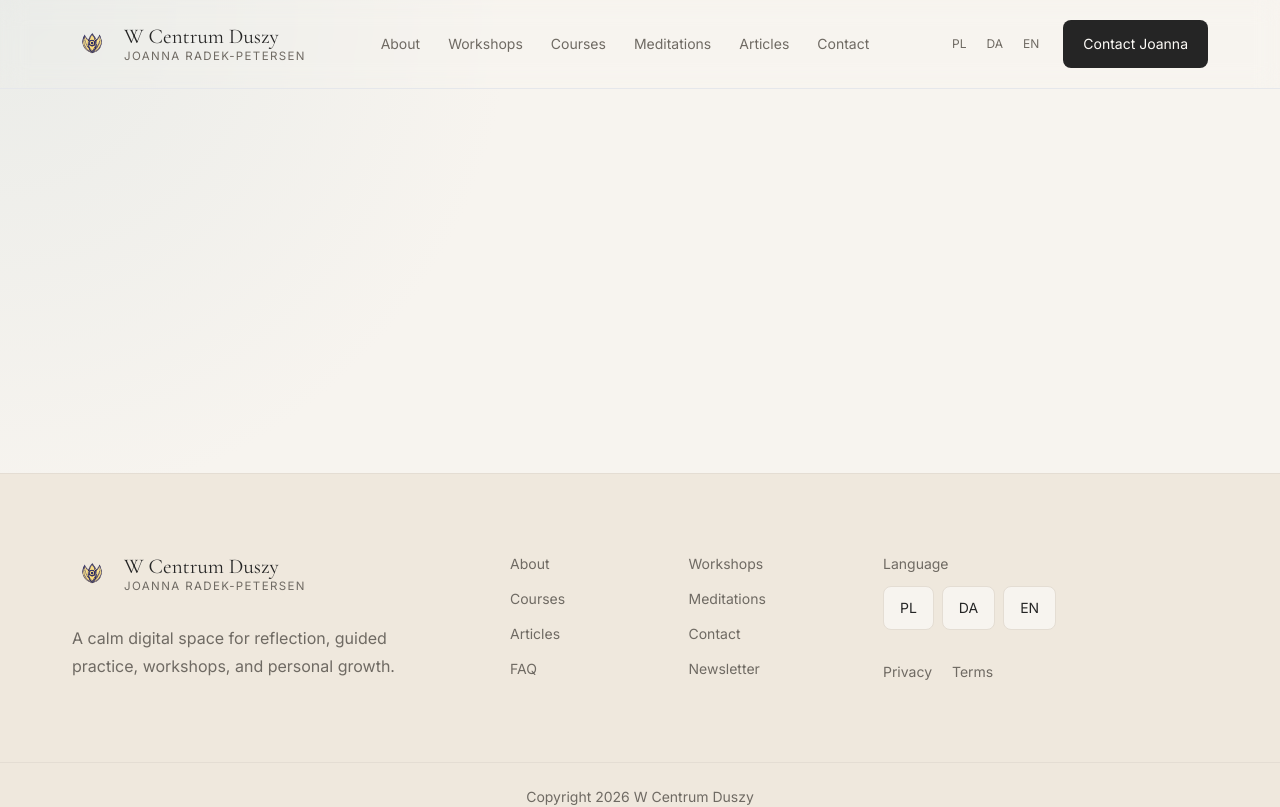
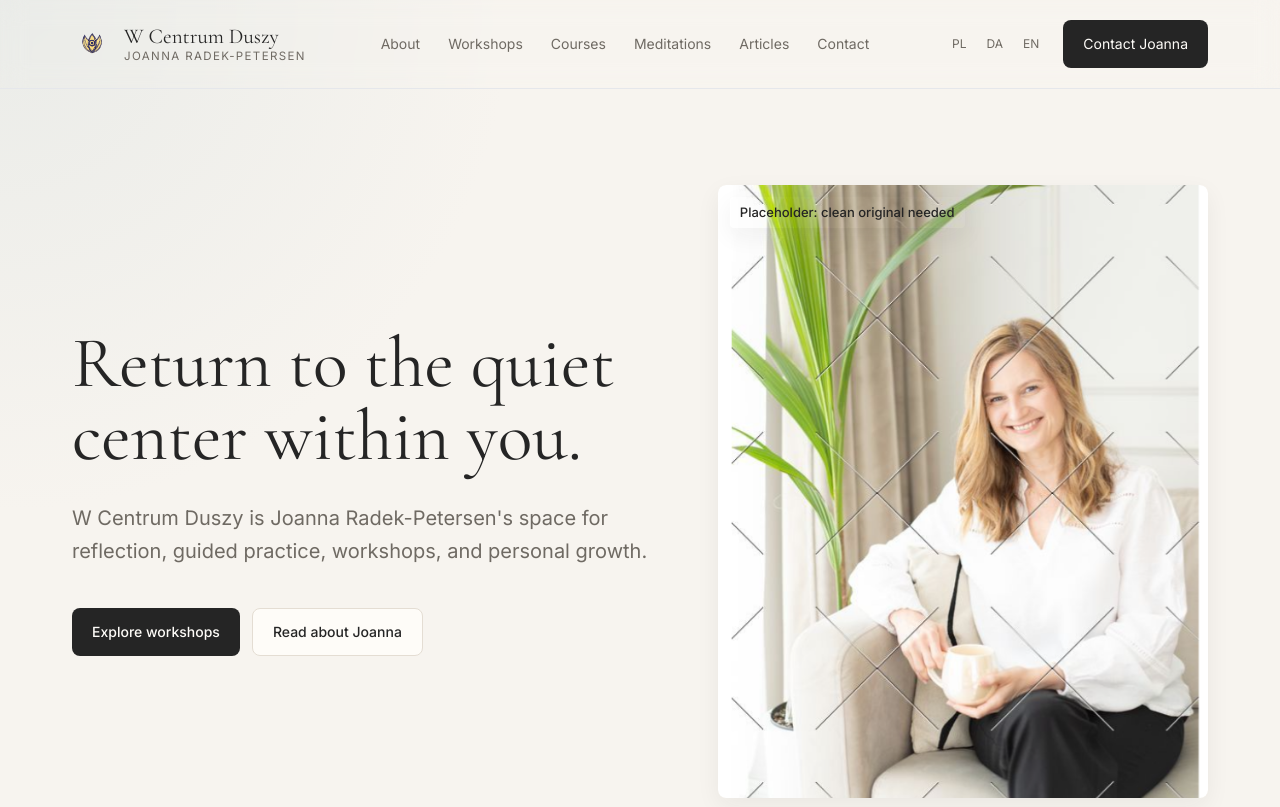
Before and after one commit to bentpetersendk/wcentrumduszy.dk, a Next.js app: page / in a window 1280 px wide. Shown: the top 807 px of the page. Built offline with nearby package versions, Linux system fonts and the light colour scheme.

Commit message:
Implement editorial homepage hero

```diff
--- a/src/app/page.tsx
+++ b/src/app/page.tsx
@@ -1,3 +1,38 @@
+import { ButtonLink } from "@/components/system/Button";
+import { EditorialImage } from "@/components/system/EditorialImage";
+import { Reveal } from "@/components/system/Reveal";
+
 export default function Home() {
-  return <div aria-label="Milestone 1 layout shell" />;
+  return (
+    <div>
+      <section className="mx-auto grid min-h-[calc(100svh-72px)] max-w-[1200px] items-center gap-12 px-5 py-16 sm:px-8 lg:min-h-[calc(100svh-88px)] lg:grid-cols-[1fr_0.82fr] lg:py-24">
+        <Reveal>
+          <div className="max-w-2xl">
+            <h1 className="text-display text-text">Return to the quiet center within you.</h1>
+            <p className="mt-7 max-w-xl text-body-large text-text-muted">
+              W Centrum Duszy is Joanna Radek-Petersen&apos;s space for reflection, guided practice,
+              workshops, and personal growth.
+            </p>
+            <div className="mt-10 flex flex-col gap-3 sm:flex-row">
+              <ButtonLink href="/workshops">Explore workshops</ButtonLink>
+              <ButtonLink href="/about" variant="secondary">Read about Joanna</ButtonLink>
+            </div>
+          </div>
+        </Reveal>
+
+        <Reveal delay={0.12}>
+          <div className="relative mx-auto w-full max-w-[34rem] lg:ml-auto">
+            <div className="absolute -left-6 top-10 hidden h-40 w-24 rounded-md bg-mist/70 lg:block" />
+            <EditorialImage
+              src="/photos/portraits/joanna-radek-01.png"
+              alt="Joanna Radek-Petersen seated in a bright calm room, holding a cup."
+              priority
+              marker="Placeholder: clean original needed"
+              className="relative shadow-soft"
+            />
+          </div>
+        </Reveal>
+      </section>
+    </div>
+  );
 }
--- a/src/components/system/Button.tsx
+++ b/src/components/system/Button.tsx
@@ -1,4 +1,5 @@
-import type { ButtonHTMLAttributes, ReactNode } from "react";
+import Link from "next/link";
+import type { AnchorHTMLAttributes, ButtonHTMLAttributes, ReactNode } from "react";
 
 type ButtonVariant = "primary" | "secondary" | "ghost" | "text" | "icon";
 type ButtonSize = "sm" | "md" | "lg";
@@ -24,6 +25,25 @@
   lg: "min-h-14 px-7 text-base"
 };
 
+function getButtonClassName({
+  variant,
+  size,
+  isIconOnly,
+  className
+}: {
+  variant: ButtonVariant;
+  size: ButtonSize;
+  isIconOnly: boolean;
+  className?: string;
+}) {
+  return [
+    "inline-flex items-center justify-center gap-2 rounded-md font-medium transition-colors duration-200 ease-soft focus-visible:outline focus-visible:outline-2 focus-visible:outline-offset-4 focus-visible:outline-focus disabled:cursor-not-allowed disabled:opacity-45",
+    variantClassNames[variant],
+    isIconOnly ? "min-h-11 min-w-11 px-0" : sizeClassNames[size],
+    className ?? ""
+  ].join(" ");
+}
+
 export function Button({
   variant = "primary",
   size = "md",
@@ -39,10 +59,7 @@
   return (
     <button
       className={[
-        "inline-flex items-center justify-center gap-2 rounded-md font-medium transition-colors duration-200 ease-soft focus-visible:outline focus-visible:outline-2 focus-visible:outline-offset-4 focus-visible:outline-focus disabled:cursor-not-allowed disabled:opacity-45",
-        variantClassNames[variant],
-        isIconOnly ? "min-h-11 min-w-11 px-0" : sizeClassNames[size],
-        className
+        getButtonClassName({ variant, size, isIconOnly, className })
       ].join(" ")}
       disabled={disabled || isLoading}
       aria-busy={isLoading || undefined}
@@ -57,3 +74,31 @@
     </button>
   );
 }
+
+export function ButtonLink({
+  href,
+  variant = "primary",
+  size = "md",
+  icon,
+  children,
+  className = "",
+  ...props
+}: AnchorHTMLAttributes<HTMLAnchorElement> & {
+  href: string;
+  variant?: ButtonVariant;
+  size?: ButtonSize;
+  icon?: ReactNode;
+}) {
+  const isIconOnly = variant === "icon";
+
+  return (
+    <Link
+      href={href}
+      className={getButtonClassName({ variant, size, isIconOnly, className })}
+      {...props}
+    >
+      {icon}
+      {isIconOnly ? <span className="sr-only">{children}</span> : children}
+    </Link>
+  );
+}
```
